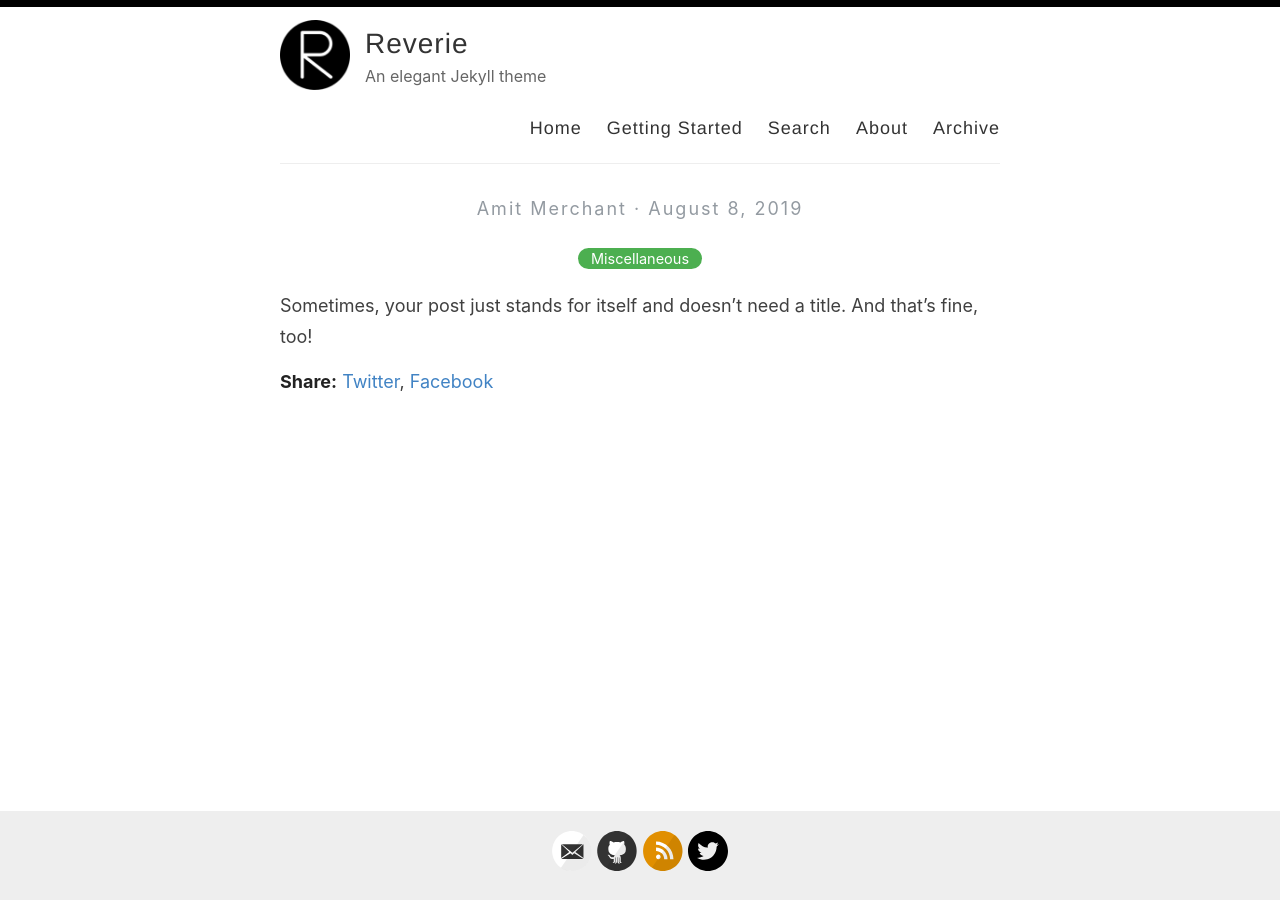
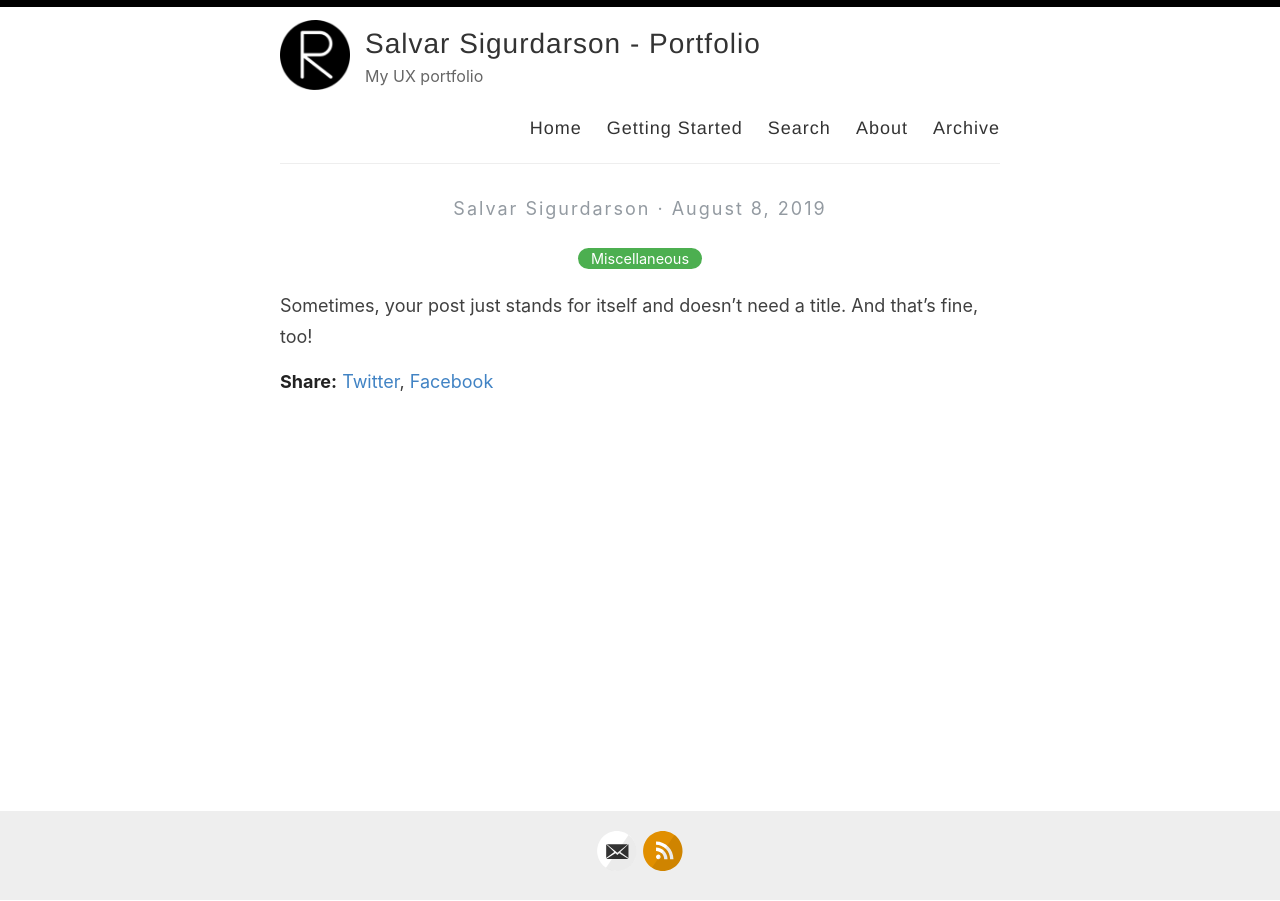
Before and after one commit to Salvar/salvar.github.io, a Jekyll site: the page built from _posts/2019-08-08-no-title-posts.md, in a window 1280 px wide. Built offline with Jekyll 4.4.1, drawn with Linux system fonts in a browser that asks for light colours.

Commit message:
Update _config.yml

```diff
--- a/_config.yml
+++ b/_config.yml
@@ -3,13 +3,13 @@
 #
 
 # Name of your site (displayed in the header)
-name: Reverie
+name: Salvar Sigurdarson - Portfolio
 
 # Name of the author
-author: Amit Merchant
+author: Salvar Sigurdarson
 
 # Short bio or description (displayed in the header)
-description: An elegant Jekyll theme
+description: My UX portfolio
 
 # URL of your avatar or profile pic (you could use your GitHub profile pic)
 avatar: /images/reverie.png
@@ -21,18 +21,18 @@ avatar: /images/reverie.png
 # Includes an icon in the footer for each username you enter
 footer-links:
   dribbble:
-  email: amit.d.merchant@gmail.com
+  email: salvar@sigurdarson.com
   facebook:
   flickr:
-  github: amitmerchant1990/reverie
+  github:
   instagram:
   linkedin:
   pinterest:
   rss: rss
-  twitter: amit_merchant
+  twitter:
   stackoverflow:
-  youtube: # channel/<your_long_string> or user/<user-name>
-  googleplus: # anything in your profile username that comes after plus.google.com/
+  youtube:
+  googleplus:
   playconsole:
 
 
@@ -41,21 +41,21 @@ footer-links:
 disqus:
 
 # Enter your Google Analytics web tracking code (e.g. UA-2110908-2) to activate tracking
-google_analytics: UA-43339302-11
+google_analytics:
 
 # For newer "GA4" analytics, use the following instead of the "UA" entry above
 #google_analytics_ga4: G-GABC1DEFG
 
 # Your website URL (e.g. http://amitmerchant1990.github.io or http://www.amitmerchant.com)
 # Used for Sitemap.xml and your RSS feed
-url: http://www.amitmerchant.com/reverie
-enforce_ssl: https://www.amitmerchant.com/reverie
+url: http://portfolio.sigurdarson.com
+# enforce_ssl: https://www.amitmerchant.com/reverie
 
 # If you're hosting your site at a Project repository on GitHub pages
 # (http://yourusername.github.io/repository-name)
 # and NOT your User repository (http://yourusername.github.io)
 # then add in the baseurl here, like this: "/repository-name"
-baseurl: "/reverie"
+# baseurl: "/reverie"
 
 #
 # !! You don't need to change any of the configuration flags below !!
```
